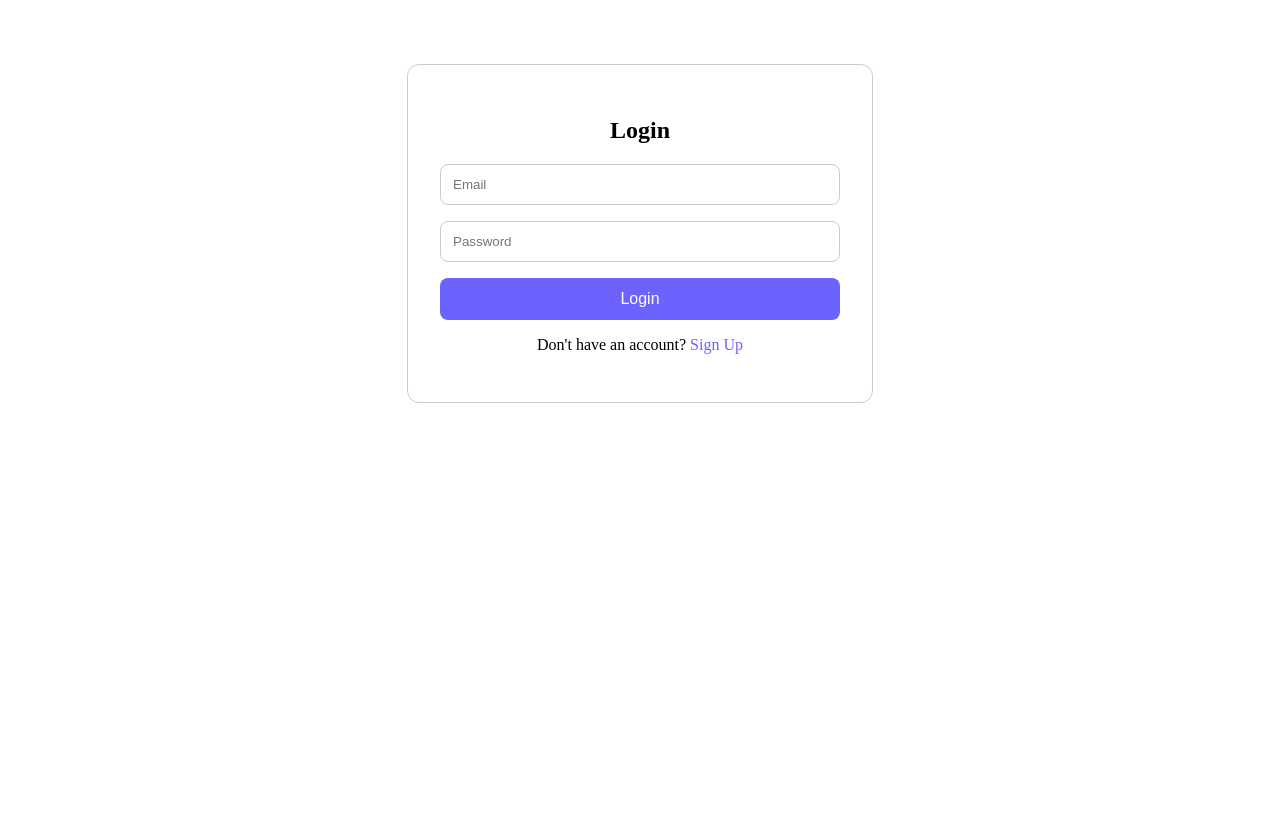
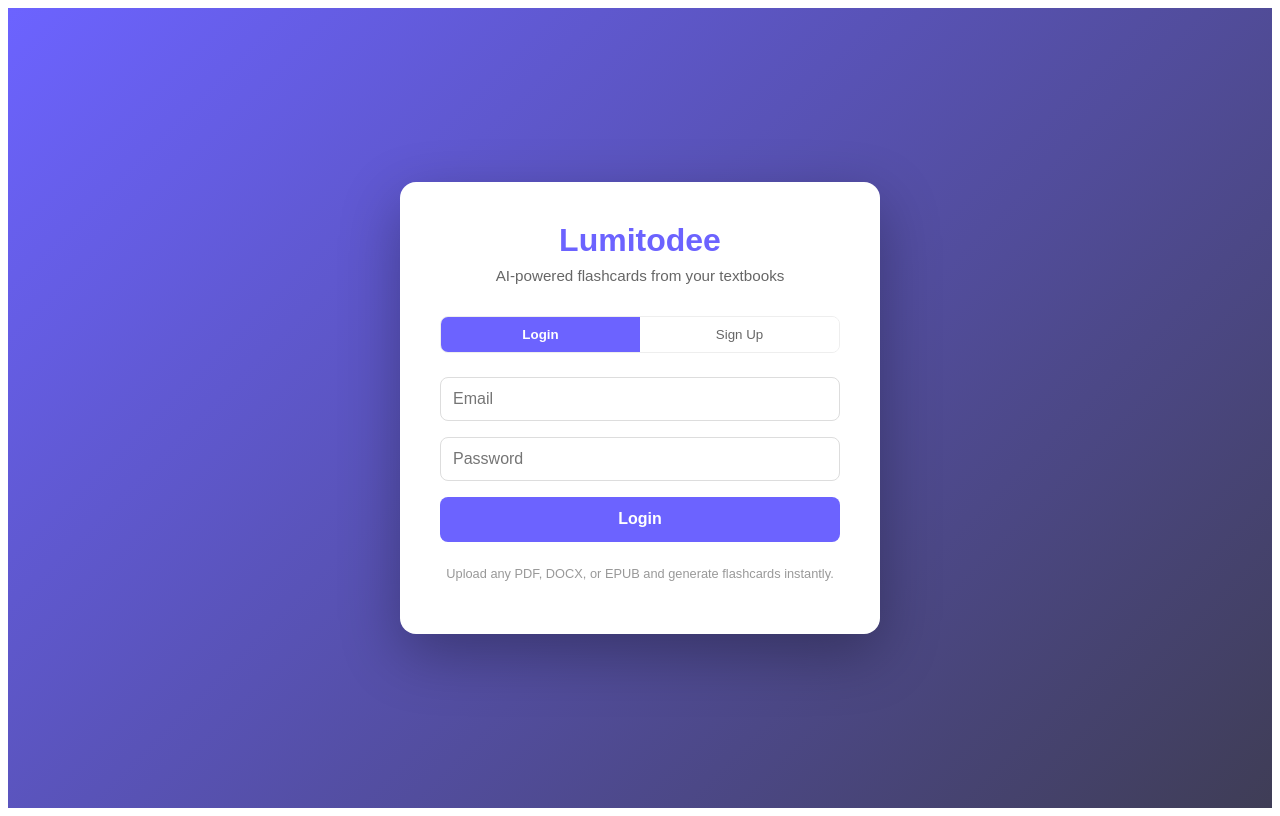
Before and after one commit to Oli-Data/flashcard-app, a React app in the folder frontend/: page / in a window 1280 px wide. Built offline with nearby package versions, Linux system fonts and the light colour scheme; the HTML template or start-up script is replaced by a standard one.

Commit message:
Rebrand to Lumitodee, redesign login page with gradient and better UX

```diff
--- a/frontend/src/components/Auth.jsx
+++ b/frontend/src/components/Auth.jsx
@@ -26,15 +26,76 @@ function Auth() {
   }
 
   return (
-    <div style={{ maxWidth: "400px", margin: "4rem auto", padding: "2rem", border: "1px solid #ccc", borderRadius: "12px" }}>
-      <h2 style={{ textAlign: "center" }}>{isLogin ? "Login" : "Sign Up"}</h2>
+    <div style={{
+      minHeight: "100vh",
+      background: "linear-gradient(135deg, #6c63ff 0%, #3f3d56 100%)",
+      display: "flex",
+      alignItems: "center",
+      justifyContent: "center",
+      fontFamily: "sans-serif"
+    }}>
+      <div style={{
+        background: "white",
+        borderRadius: "16px",
+        padding: "2.5rem",
+        width: "100%",
+        maxWidth: "400px",
+        boxShadow: "0 20px 60px rgba(0,0,0,0.3)"
+      }}>
+        <div style={{ textAlign: "center", marginBottom: "2rem" }}>
+          <h1 style={{ margin: 0, fontSize: "2rem", color: "#6c63ff" }}>Lumitodee</h1>
+          <p style={{ margin: "0.5rem 0 0", color: "#666", fontSize: "0.95rem" }}>
+            AI-powered flashcards from your textbooks
+          </p>
+        </div>
+
+        <div style={{ display: "flex", marginBottom: "1.5rem", borderRadius: "8px", overflow: "hidden", border: "1px solid #eee" }}>
+          <button
+            onClick={() => setIsLogin(true)}
+            style={{
+              flex: 1,
+              padding: "0.6rem",
+              border: "none",
+              cursor: "pointer",
+              background: isLogin ? "#6c63ff" : "white",
+              color: isLogin ? "white" : "#666",
+              fontWeight: isLogin ? "bold" : "normal",
+              transition: "all 0.2s"
+            }}
+          >
+            Login
+          </button>
+          <button
+            onClick={() => setIsLogin(false)}
+            style={{
+              flex: 1,
+              padding: "0.6rem",
+              border: "none",
+              cursor: "pointer",
+              background: !isLogin ? "#6c63ff" : "white",
+              color: !isLogin ? "white" : "#666",
+              fontWeight: !isLogin ? "bold" : "normal",
+              transition: "all 0.2s"
+            }}
+          >
+            Sign Up
+          </button>
+        </div>
 
         <input
           type="email"
           placeholder="Email"
           value={email}
           onChange={(e) => setEmail(e.target.value)}
-        style={{ width: "100%", padding: "0.75rem", marginBottom: "1rem", borderRadius: "8px", border: "1px solid #ccc", boxSizing: "border-box" }}
+          style={{
+            width: "100%",
+            padding: "0.75rem",
+            marginBottom: "1rem",
+            borderRadius: "8px",
+            border: "1px solid #ddd",
+            boxSizing: "border-box",
+            fontSize: "1rem"
+          }}
         />
 
         <input
@@ -42,28 +103,48 @@ function Auth() {
           placeholder="Password"
           value={password}
           onChange={(e) => setPassword(e.target.value)}
-        style={{ width: "100%", padding: "0.75rem", marginBottom: "1rem", borderRadius: "8px", border: "1px solid #ccc", boxSizing: "border-box" }}
+          onKeyDown={(e) => e.key === "Enter" && handleSubmit()}
+          style={{
+            width: "100%",
+            padding: "0.75rem",
+            marginBottom: "1rem",
+            borderRadius: "8px",
+            border: "1px solid #ddd",
+            boxSizing: "border-box",
+            fontSize: "1rem"
+          }}
         />
 
         <button
           onClick={handleSubmit}
           disabled={loading}
-        style={{ width: "100%", padding: "0.75rem", background: "#6c63ff", color: "white", border: "none", borderRadius: "8px", cursor: "pointer", fontSize: "1rem" }}
+          style={{
+            width: "100%",
+            padding: "0.85rem",
+            background: "#6c63ff",
+            color: "white",
+            border: "none",
+            borderRadius: "8px",
+            cursor: "pointer",
+            fontSize: "1rem",
+            fontWeight: "bold",
+            transition: "opacity 0.2s",
+            opacity: loading ? 0.7 : 1
+          }}
         >
-        {loading ? "Loading..." : isLogin ? "Login" : "Sign Up"}
+          {loading ? "Loading..." : isLogin ? "Login" : "Create Account"}
         </button>
 
-      {error && <p style={{ color: "red", textAlign: "center" }}>{error}</p>}
+        {error && (
+          <p style={{ color: "#dc3545", textAlign: "center", marginTop: "1rem", fontSize: "0.9rem" }}>
+            {error}
+          </p>
+        )}
 
-      <p style={{ textAlign: "center", marginTop: "1rem" }}>
-        {isLogin ? "Don't have an account?" : "Already have an account?"}{" "}
-        <span
-          onClick={() => setIsLogin(!isLogin)}
-          style={{ color: "#6c63ff", cursor: "pointer" }}
-        >
-          {isLogin ? "Sign Up" : "Login"}
-        </span>
+        <p style={{ textAlign: "center", marginTop: "1.5rem", color: "#999", fontSize: "0.8rem" }}>
+          Upload any PDF, DOCX, or EPUB and generate flashcards instantly.
         </p>
+      </div>
     </div>
   )
 }
```
Lines whose indentation alone changed are shown as unchanged.
